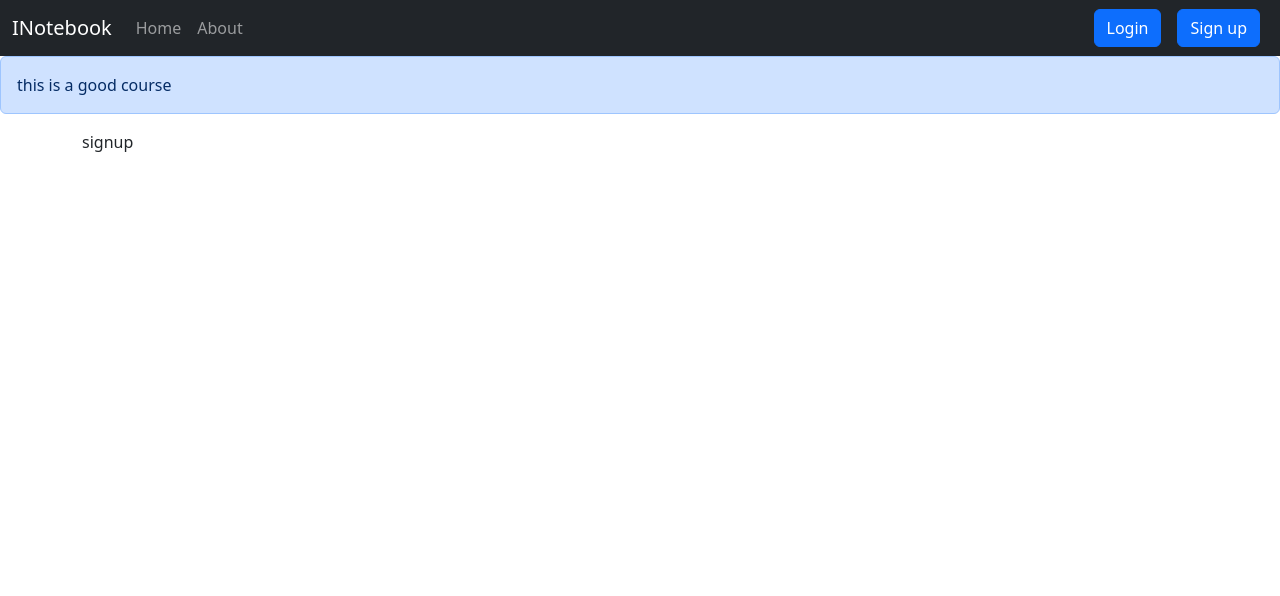
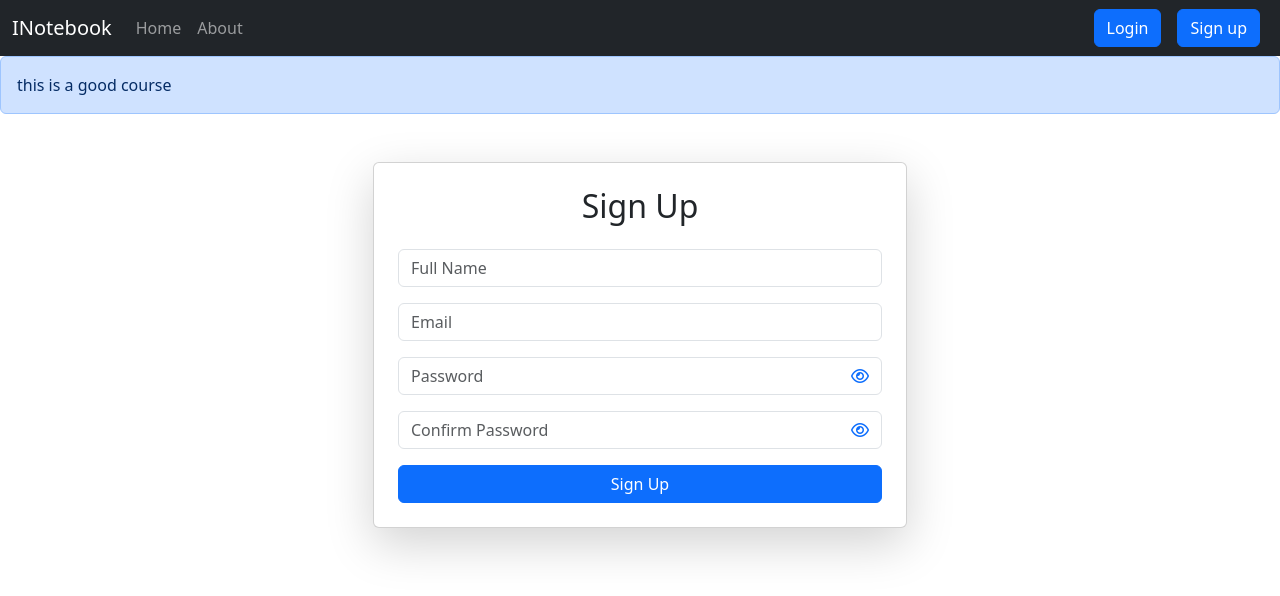
Before and after one commit to JawadAhmad-cloud/Mern-por, a React (Vite) app in the folder frontend/: page /signup in a window 1280 px wide. Shown: the top 596 px of the page. Built offline with nearby package versions, Linux system fonts and the light colour scheme.

Commit message:
feat: implement Signup component with form handling and validation

```diff
--- a/frontend/src/components/Signup.jsx
+++ b/frontend/src/components/Signup.jsx
@@ -1,7 +1,152 @@
-import React from "react";
+import React, { useState } from "react";
+import { useNavigate } from "react-router-dom";
 
 const Signup = () => {
-  return <div>signup</div>;
+  const [formData, setFormData] = useState({
+    name: "",
+    email: "",
+    password: "",
+    confirmPassword: "",
+  });
+  const [error, setError] = useState("");
+  const [loading, setLoading] = useState(false);
+  const [showPassword, setShowPassword] = useState(false);
+  const [showConfirmPassword, setShowConfirmPassword] = useState(false);
+  const [signupAttempted, setSignupAttempted] = useState(false);
+
+  const handleChange = (e) => {
+    const { name, value } = e.target;
+    setFormData((prev) => ({
+      ...prev,
+      [name]: value,
+    }));
+  };
+
+  const handleSubmit = async (e) => {
+    e.preventDefault();
+    setError("");
+    setSignupAttempted(true);
+
+    if (formData.password !== formData.confirmPassword) {
+      setError("Passwords do not match");
+      return;
+    }
+
+    setLoading(true);
+    try {
+      const response = await fetch(
+        "http://localhost:5000/api/auth/createuser",
+        {
+          method: "POST",
+          headers: { "Content-Type": "application/json" },
+          body: JSON.stringify({
+            name: formData.name,
+            email: formData.email,
+            password: formData.password,
+          }),
+        }
+      );
+
+      const data = await response.json();
+      if (data.success) {
+        localStorage.setItem("token", data.authToken);
+        setFormData({ name: "", email: "", password: "", confirmPassword: "" }); // Clear form data
+        navigate("/");
+      } else {
+        setError(data.message || "Invalid credentials");
+      }
+    } catch (err) {
+      setError(err.message);
+    } finally {
+      setLoading(false);
+    }
+  };
+
+  return (
+    <div className="container mt-5">
+      <div className="row justify-content-center">
+        <div className="col-md-6">
+          <div className="card shadow-lg p-4">
+            <h2 className="text-center mb-4">Sign Up</h2>
+            <form onSubmit={handleSubmit}>
+              <div className="mb-3">
+                <input
+                  type="text"
+                  name="name"
+                  placeholder="Full Name"
+                  value={formData.name}
+                  onChange={handleChange}
+                  className="form-control"
+                  required
+                />
+              </div>
+              <div className="mb-3">
+                <input
+                  type="email"
+                  name="email"
+                  placeholder="Email"
+                  value={formData.email}
+                  onChange={handleChange}
+                  className="form-control"
+                  required
+                />
+              </div>
+              <div className="mb-3 position-relative">
+                <input
+                  type={showPassword ? "text" : "password"}
+                  name="password"
+                  placeholder="Password"
+                  value={formData.password}
+                  onChange={handleChange}
+                  className="form-control"
+                  required
+                />
+                <button
+                  type="button"
+                  className="btn btn-link position-absolute end-0 top-50 translate-middle-y"
+                  onClick={() => setShowPassword(!showPassword)}
+                >
+                  <i
+                    className={`fa ${showPassword ? "fa-eye-slash" : "fa-eye"}`}
+                  ></i>
+                </button>
+              </div>
+              <div className="mb-3 position-relative">
+                <input
+                  type={showConfirmPassword ? "text" : "password"}
+                  name="confirmPassword"
+                  placeholder="Confirm Password"
+                  value={formData.confirmPassword}
+                  onChange={handleChange}
+                  className="form-control"
+                  required
+                />
+                <button
+                  type="button"
+                  className="btn btn-link position-absolute end-0 top-50 translate-middle-y"
+                  onClick={() => setShowConfirmPassword(!showConfirmPassword)}
+                >
+                  <i
+                    className={`fa ${
+                      showConfirmPassword ? "fa-eye-slash" : "fa-eye"
+                    }`}
+                  ></i>
+                </button>
+              </div>
+              {error && <div className="alert alert-danger">{error}</div>}
+              <button
+                type="submit"
+                disabled={loading || signupAttempted}
+                className="btn btn-primary w-100"
+              >
+                {loading ? "Signing up..." : "Sign Up"}
+              </button>
+            </form>
+          </div>
+        </div>
+      </div>
+    </div>
+  );
 };
 
 export default Signup;
```
